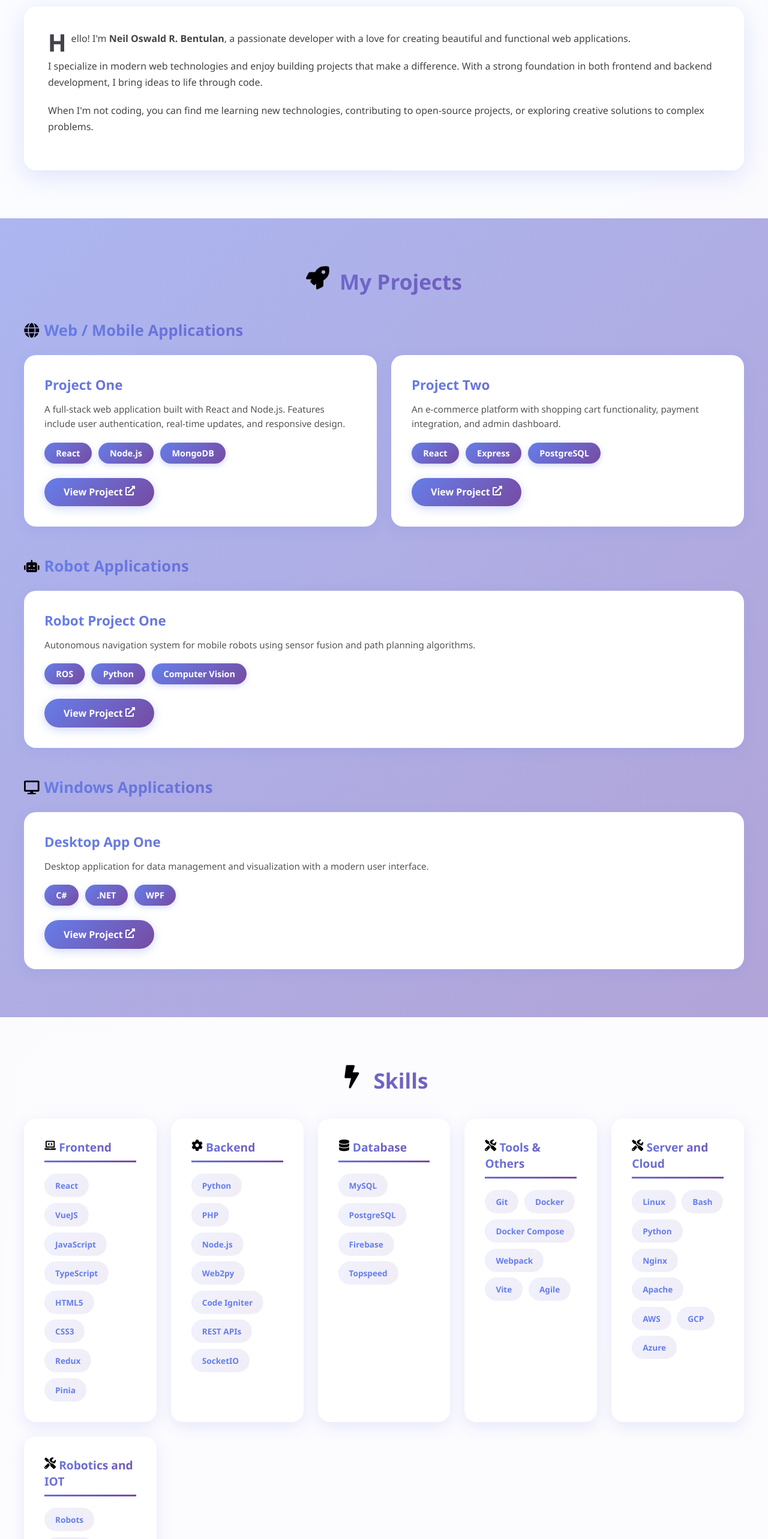
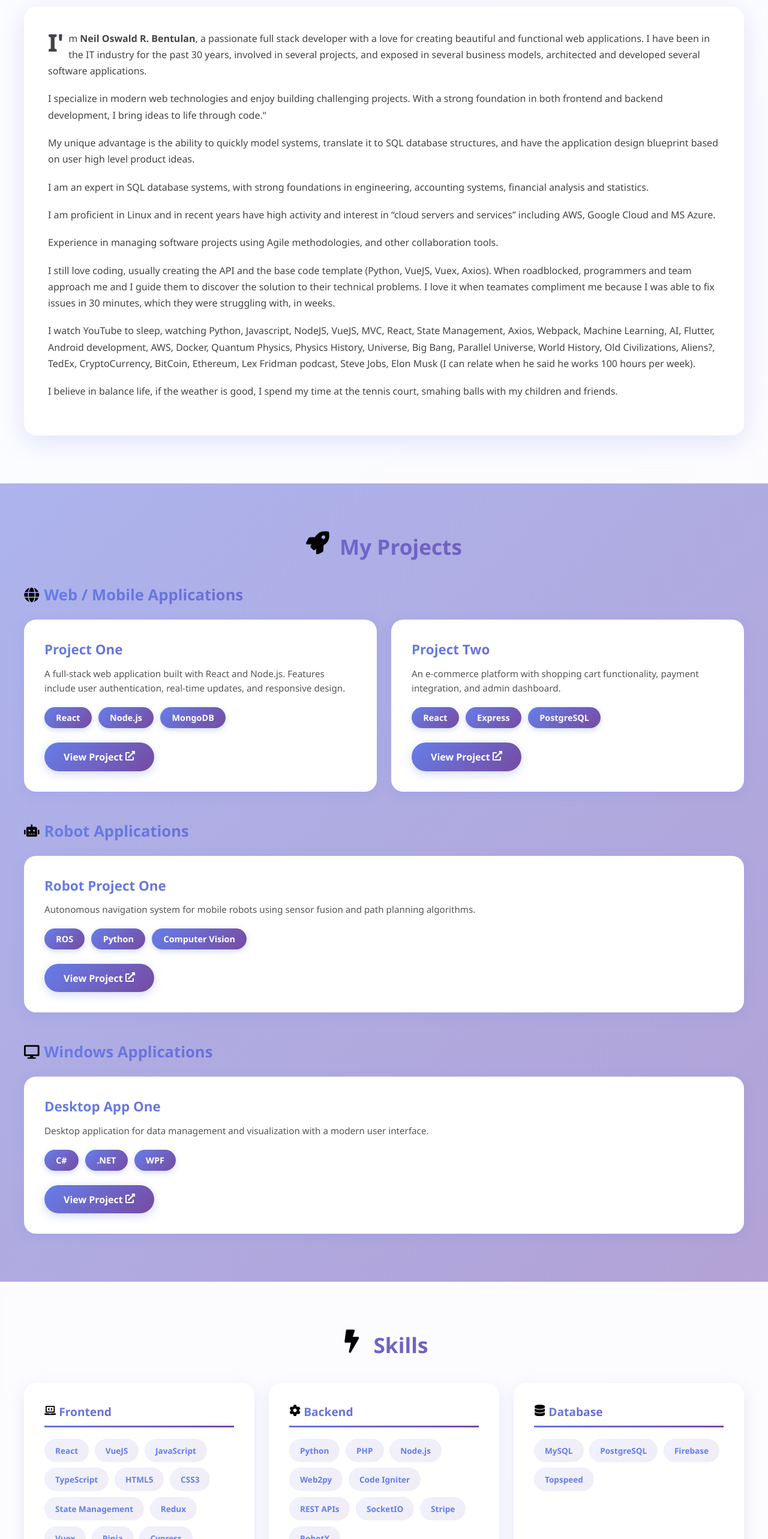
Before and after one commit to neiloswald/portfolio, a React (Create React App) app: page / in a window 1280 px wide. Shown: the part 234-2800 px from the top of the page at 60% size. Built offline with nearby package versions, Linux system fonts and the light colour scheme.

Commit message:
Update About section with professional bio and enhance Skills layout

```diff
--- a/src/components/About.js
+++ b/src/components/About.js
@@ -10,16 +10,26 @@ function About() {
         <div className="about-content">
           <div className="about-text">
             <p>
-              Hello! I'm <b>Neil Oswald R. Bentulan</b>, a passionate developer with a love for creating beautiful and functional web applications.
+              I'm <b>Neil Oswald R. Bentulan</b>, a passionate full stack developer with a love for creating beautiful and functional web applications. I have been in the IT industry for the past 30 years, involved in several projects, and exposed in several business models, architected and developed several software applications.
+            </p>
+            <p>I specialize in modern web technologies and enjoy building challenging projects. With a strong foundation in both frontend and backend development, I bring ideas to life through code."
+            </p>
+
+            <p>
+            My unique advantage is the ability to quickly model systems, translate it to SQL database structures, and have the application design blueprint based on user high level product ideas.
             </p>
             <p>
-              I specialize in modern web technologies and enjoy building projects that make a difference.
-              With a strong foundation in both frontend and backend development, I bring ideas to life through code.
+            I am an expert in SQL database systems, with strong foundations in engineering, accounting systems, financial analysis and statistics.
             </p>
+            <p>I am proficient in Linux and in recent years have high activity and interest in “cloud servers and services” including AWS, Google Cloud and MS Azure.
+            </p>
+            <p>Experience in managing software projects using Agile methodologies, and other collaboration tools.
+            </p>
+            <p>I still love coding, usually creating the API and the base code template (Python, VueJS, Vuex, Axios). When roadblocked, programmers and team approach me and I guide them to discover the solution to their technical problems. I love it when teamates compliment me because I was able to fix issues in 30 minutes, which they were struggling with, in weeks. </p>
             <p>
-              When I'm not coding, you can find me learning new technologies, contributing to open-source projects,
-              or exploring creative solutions to complex problems.
+            I watch YouTube to sleep, watching Python, Javascript, NodeJS, VueJS, MVC, React, State Management, Axios, Webpack,  Machine Learning, AI, Flutter, Android development, AWS, Docker, Quantum Physics, Physics History, Universe, Big Bang, Parallel Universe, World History, Old Civilizations, Aliens?, TedEx, CryptoCurrency, BitCoin, Ethereum, Lex Fridman podcast, Steve Jobs, Elon Musk (I can relate when he said he works 100 hours per week).
             </p>
+            <p>I believe in balance life, if the weather is good, I spend my time at the tennis court, smahing balls with my children and friends.</p>
           </div>
         </div>
       </div>
--- a/src/components/Skills.css
+++ b/src/components/Skills.css
@@ -22,8 +22,20 @@
 
 .skills-grid {
   display: grid;
-  grid-template-columns: repeat(auto-fit, minmax(220px, 1fr));
+  grid-template-columns: repeat(3, 1fr);
   gap: 1.5rem;
+}
+
+@media (max-width: 992px) {
+  .skills-grid {
+    grid-template-columns: repeat(2, 1fr);
+  }
+}
+
+@media (max-width: 576px) {
+  .skills-grid {
+    grid-template-columns: 1fr;
+  }
 }
 
 .skill-category {
--- a/src/components/Skills.js
+++ b/src/components/Skills.js
@@ -1,18 +1,18 @@
 import React from 'react';
 import './Skills.css';
-import { FaBolt, FaLaptopCode, FaCog, FaDatabase, FaTools } from 'react-icons/fa';
+import { FaBolt, FaLaptopCode, FaCog, FaDatabase, FaTools, FaServer, FaRobot } from 'react-icons/fa';
 
 function Skills() {
   const skillCategories = [
     {
       category: 'Frontend',
       icon: <FaLaptopCode />,
-      skills: ['React','VueJS','JavaScript','TypeScript','HTML5', 'CSS3', 'Redux','Pinia']
+      skills: ['React','VueJS','JavaScript','TypeScript','HTML5', 'CSS3', 'State Management','Redux','Vuex','Pinia','Cypress']
     },
     {
       category: 'Backend',
       icon: <FaCog />,
-      skills: ['Python','PHP','Node.js', 'Web2py','Code Igniter','REST APIs','SocketIO']
+      skills: ['Python','PHP','Node.js', 'Web2py','Code Igniter','REST APIs','SocketIO','Stripe','RobotX']
     },
     {
       category: 'Database',
@@ -26,12 +26,12 @@ function Skills() {
     },
     {
       category: 'Server and Cloud',
-      icon: <FaTools />,
-      skills: ['Linux', 'Bash', 'Python','Nginx', 'Apache','AWS','GCP','Azure']
+      icon: <FaServer />,
+      skills: ['Linux', 'Bash', 'Python','Nginx','Apache','AWS','EC2','Load Balancer','GCP','Azure']
     },
     {
       category: 'Robotics and IOT',
-      icon: <FaTools />,
+      icon: <FaRobot />,
       skills: ['Robots', 'Pepper', 'Nao','Danny', 'Choreograph','Python','Raspberry Pi']
     }
 
```
